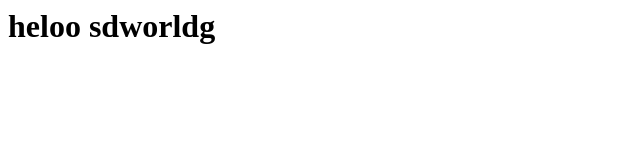
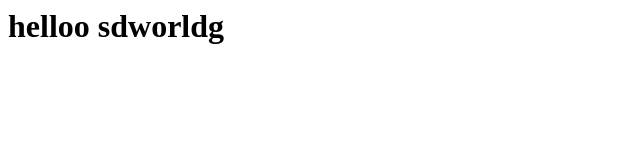
Before and after one commit to jaise007/demo-repo, a plain HTML site: page index.html in a window 1280 px wide. Shown: the whole page, without its empty margins (0-640 px from the left). Drawn offline with Linux system fonts and the light colour scheme.

Commit message:
Update index.html

```diff
--- a/index.html
+++ b/index.html
@@ -1 +1 @@
-<h1>heloo sdworldg<h>
+<h1>helloo sdworldg<h>
```
